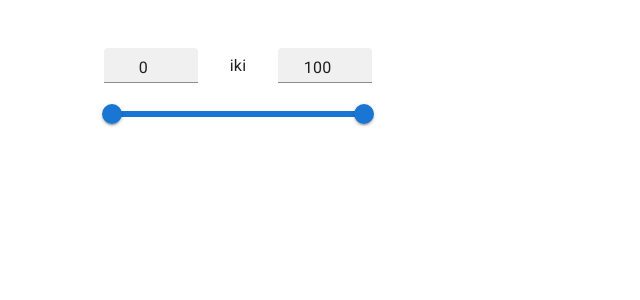
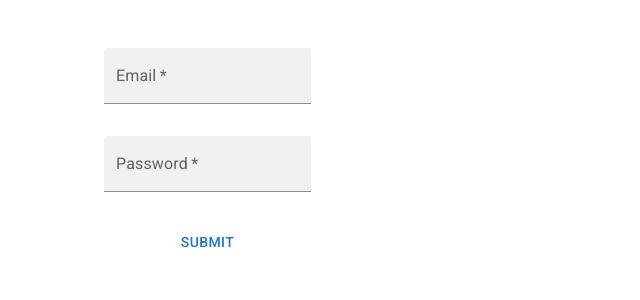
Before and after one commit to ErnestasRa/React---MUI-Login-form, a React (Create React App) app: page / in a window 1280 px wide. Shown: the top 300 px of the page, without its empty margins (0-640 px from the left). Built offline with nearby package versions, Linux system fonts and the light colour scheme.

Commit message:
feat: Login input and Password input validators implemented

```diff
--- a/package.json
+++ b/package.json
@@ -13,6 +13,7 @@
     "@types/react-dom": "^18.0.6",
     "react": "^18.2.0",
     "react-dom": "^18.2.0",
+    "react-material-ui-form-validator": "^3.0.1",
     "react-scripts": "5.0.1",
     "typescript": "^4.8.2"
   },
@@ -39,6 +40,7 @@
     ]
   },
   "devDependencies": {
+    "@types/react-material-ui-form-validator": "^2.1.1",
     "@typescript-eslint/eslint-plugin": "^5.36.1",
     "@typescript-eslint/parser": "^5.36.1",
     "eslint": "^8.2.0",
--- /dev/null
+++ b/src/components/form-controls/email-input/components/input-container.tsx
@@ -0,0 +1,14 @@
+import {
+    Box,
+    styled,
+  } from '@mui/material';
+
+  const EmailContainer = styled(Box)(({ theme }) => ({
+    display: 'flex',
+    gap: theme.spacing(4),
+    alignItems: 'center',
+    margin: theme.spacing(0, 2, 2),
+    flexDirection: 'column',
+  }));
+
+  export default EmailContainer;
--- /dev/null
+++ b/src/components/form-controls/email-input/index.tsx
@@ -0,0 +1,69 @@
+import * as React from 'react';
+
+import {
+    Box,
+    Button,
+    TextField,
+    FormControl,
+} from '@mui/material';
+
+import EmailContainer from './components/input-container';
+import EmailValidator from './validators/email-validator';
+
+const EmailInput: React.FC = () => {
+const [form, setForm] = React.useState({
+    Email: '',
+    Password: '',
+});
+
+const handleChange = (e: React.ChangeEvent<HTMLInputElement>) => {
+    const nextFormState = {
+        ...form,
+        [e.target.name]: e.target.value,
+    };
+    setForm(nextFormState);
+};
+
+const handleSubmit = () => {
+    if (form.Email === '' || form.Password === '') {
+        throw new Error('cannot be empty');
+    } else {
+        console.log('tinka');
+    }
+};
+
+    return (
+      <FormControl>
+        <EmailContainer>
+          <TextField
+            name="Email"
+            id="filled-basic"
+            label="Email"
+            variant="filled"
+            required
+            value={form.Email}
+            onChange={handleChange}
+          />
+          <TextField
+            name="Password"
+            id="filled-basic"
+            label="Password"
+            variant="filled"
+            required
+            value={form.Password}
+            onChange={handleChange}
+          />
+          <Box>
+            <Button
+              onClick={handleSubmit}
+            >
+              Submit
+
+            </Button>
+          </Box>
+        </EmailContainer>
+      </FormControl>
+
+  );
+};
+export default EmailInput;
--- /dev/null
+++ b/src/components/form-controls/email-input/validators/email-validator.tsx
@@ -0,0 +1,10 @@
+ const EmailValidator = (email: string) => {
+    if (!email) {
+      return 'Email is required';
+    } if (/\S+@\S+\.\S+/.test(email)) {
+      return 'Incorrect email format';
+    }
+    return '';
+  };
+
+  export default EmailValidator;
--- a/src/components/pages/login-form-page.tsx
+++ b/src/components/pages/login-form-page.tsx
@@ -8,7 +8,7 @@ import {
 } from '@mui/material';
 import React from 'react';
 import SecurityIcon from '@mui/icons-material/Security';
-import CustomSizeCheckbox from '../form-controls/custom-size-checkbox';
+import CustomSizeCheckbox from '../form-controls/checkbox/custom-size-checkbox';
 
 const LoginForm = () => {
     const [username, setUsername] = React.useState('');
--- a/src/components/pages/register-page.tsx
+++ b/src/components/pages/register-page.tsx
@@ -8,7 +8,7 @@ import {
   Autocomplete,
 } from '@mui/material';
 import SecurityIcon from '@mui/icons-material/Security';
-import CheckboxGroup, { CheckboxOption } from '../form-controls/checkbox-group';
+import CheckboxGroup, { CheckboxOption } from '../form-controls/checkbox/checkbox-group';
 
 const contentType2CheckboxOption = ({ id, title }: ContentType): CheckboxOption => ({
   value: id,
--- a/src/components/pages/test-page.tsx
+++ b/src/components/pages/test-page.tsx
@@ -1,10 +1,10 @@
 import { Container } from '@mui/material';
 import React from 'react';
-import RangeField from '../form-controls/range-field';
+import EmailInput from '../form-controls/email-input';
 
 const TestPage: React.FC = () => (
   <Container sx={{ mt: 6 }}>
-    <RangeField />
+    <EmailInput />
   </Container>
   );
 
```
Also changed, not shown: src/components/form-controls/email-input/validators/password-validator.tsx (added, +10 -0 lines), src/components/form-controls/checkbox/checkbox-group.tsx (renamed from src/components/form-controls/checkbox-group.tsx), src/components/form-controls/checkbox/custom-size-checkbox.tsx (renamed from src/components/form-controls/custom-size-checkbox.tsx), 1 other file (tests, documents, lock files or other folders).
